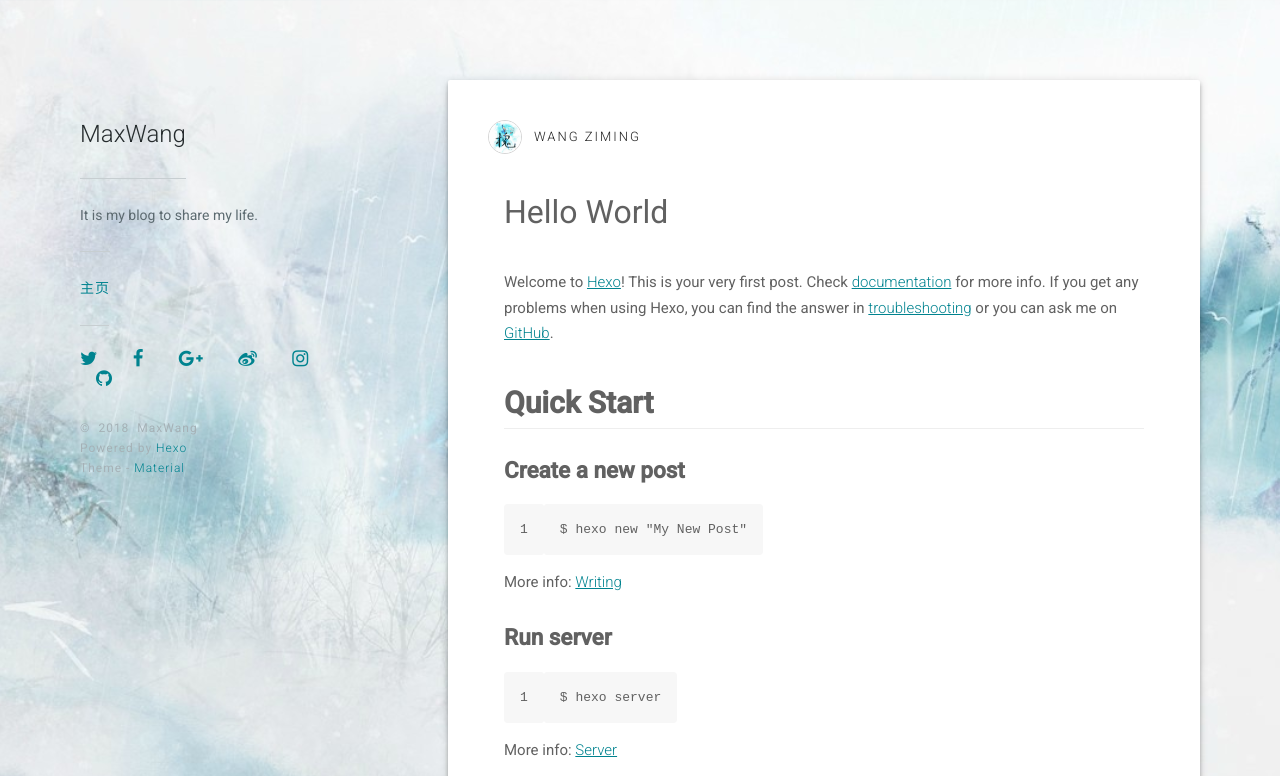
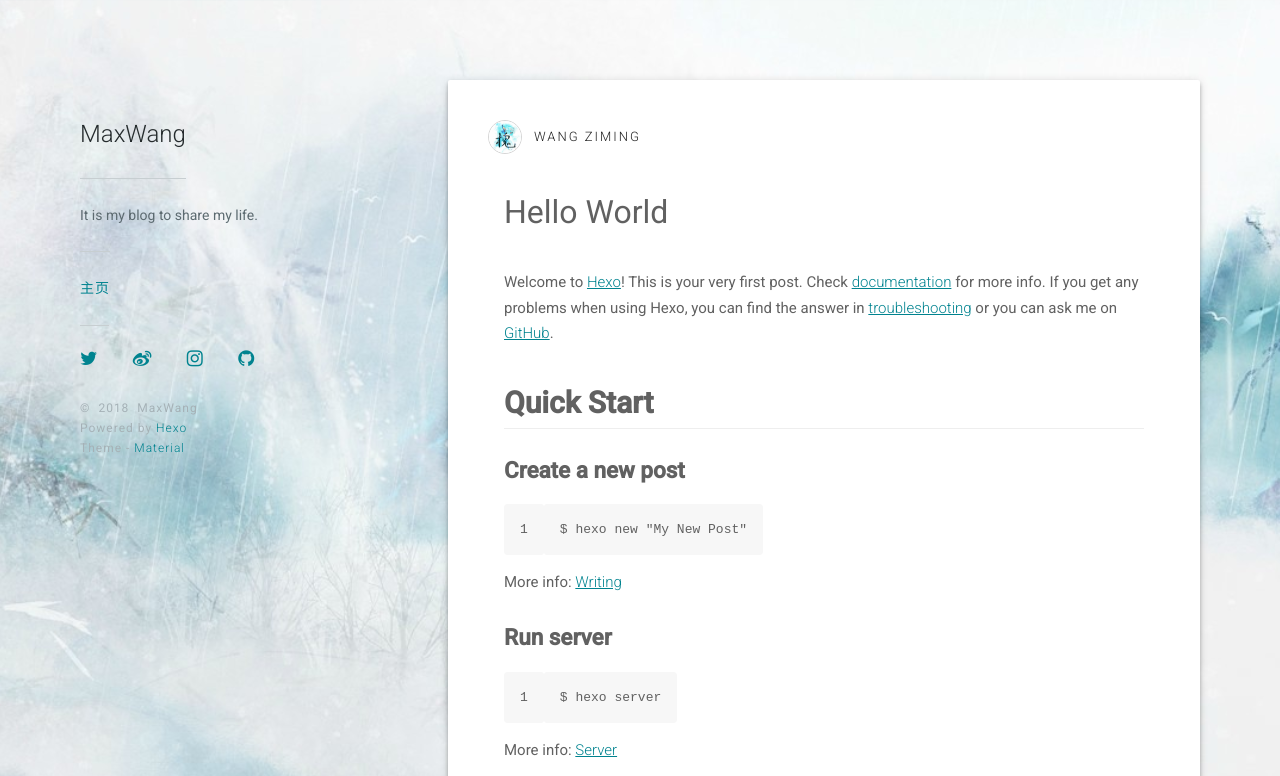
Before and after one commit to huai-wang/huai-wang.github.io, a plain HTML site: page 2018/05/20/hello-world/index.html in a window 1280 px wide. Shown: the top 776 px of the page. Drawn offline with Linux system fonts and the light colour scheme.

Commit message:
Site updated: 2018-05-23 00:34:02

```diff
--- a/2018/05/20/hello-world/index.html
+++ b/2018/05/20/hello-world/index.html
@@ -368,16 +368,8 @@
 
     <!-- Facebook -->
 
-        <a href="https://www.facebook.com/facebook" target="_blank">
-            <i class="fa fa-facebook fa-lg" aria-hidden="true"></i>
-        </a>
-
 
     <!-- Google + -->
-
-        <a href="https://plus.google.com/u/0/112759413153666071813" target="_blank">
-            <i class="fa fa-google-plus fa-lg" aria-hidden="true"></i>
-        </a>
 
 
     <!-- Weibo -->
```
Also changed, not shown: archives/2018/05/index.html (+0 -8 lines), archives/2018/index.html (+0 -8 lines), archives/index.html (+0 -8 lines), index.html (+0 -8 lines), timeline/index.html (+0 -8 lines).
